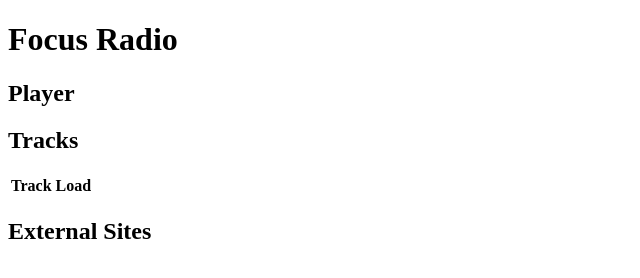
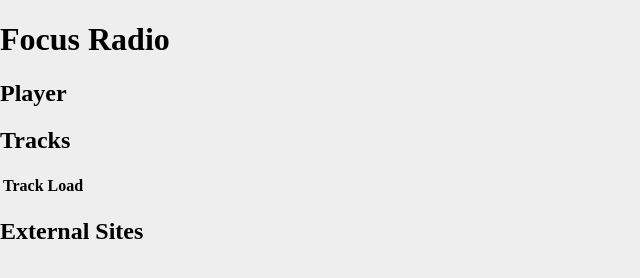
Before and after one commit to robert-cochran/tracks-nb-gh, a plain HTML site: page index.html in a window 1280 px wide. Shown: the whole page, without its empty margins (0-640 px from the left). Drawn offline with nearby package versions, Linux system fonts and the light colour scheme; no server answers.

Commit message:
[nb] Commit

```diff
--- a/css/styles.css
+++ b/css/styles.css
@@ -7,3 +7,92 @@ tr {
 tr:hover {
 	background-color: lightblue;
 }
+
+:root {
+	--color-bg: var(--background);
+
+	--color-menu: var(--f_high);
+	--color-menubg: var(--b_low);
+	--color-menuascent: var(--f_med);
+
+	--color-item: var(--f_high);
+	--color-itembg: var(--b_low);
+	--color-itemascent: var(--f_med);
+
+	--color-image: #fff;                /*Text overlaying an image item*/
+	--color-imagedarken: #000;          /*Overlay on image as text background */
+
+	--color-page-bg: #000;
+	--color-page-input: #111;
+	--color-page-i: #222;               /*idle*/
+	--color-page-e: #333;               /*enabled*/
+	--color-page-a: #666;               /*ascent*/
+
+	--alpha-darken: 0.6;
+	--alpha-idleicon: 0.2;
+	--alpha-idle: 0.4;
+	--alpha-enabledicon: 0.4;
+	--alpha-enabled: 1.0;
+	--alpha-ascent: 1.0;
+
+	--size-menu: 150px;
+	--size-menu-item-sepv: 14px;        /*vertical space between menu items*/
+	--size-menu-item-seph: 10px;        /*horizontal space between menu item count and icon*/
+	--size-menu-itemgroup-sepv: 30px;   /*vertical space between menu types (types to terms, terms to tags)*/
+	--size-menu-tag-sepv: 10px;         /*space between tag items*/
+
+	--size-grid-gutter: 20px;
+	--size-grid-column: 350px;
+
+	--size-item-corner: 10px;
+	--size-item-elem-padding: 1em;      /*vertical space between grid item internal elements (tags, notes, quotes etc)*/
+	--size-item-elem-sep: 0.75em;       /*horizontal space between item element icon and element text (tag icon and tags)*/
+
+	--size-font-title: 1em;
+	--size-font-body: 0.8em;
+	--size-font-menutypes: 1em;
+	--size-font-menutags: 0.8em;
+	--size-font-bodytypes: 1em;         /*font size of type icon/count*/
+
+	--cursor-expandImage: zoom-in;
+	--cursor-minimizeImage: zoom-out;
+  }
+
+  * {
+	box-sizing: border-box;
+  }
+  html {
+	  /* font-family: 'Monaco', 'Andale Mono', 'Deja Vu Sans Mono', 'Consolas', monospace; */
+	  background: var(--background);
+	  padding: 0em;
+	  margin: 0;
+	overflow-y: scroll;
+  }
+  body {
+	  padding: 0em;
+	  margin: 0;
+  }
+  ::selection {
+	background: var(--color-itemascent);
+	color: var(--color-itembg)
+  }
+
+  a:active, a:focus {
+	outline:0;
+	border: none;
+  }
+
+
+body { background:var(--background) !important; }
+#picker { background-color:var(--b_inv) !important; color:var(--f_inv) !important; }
+#picker:before { color:var(--f_med) !important; }
+#picker input::placeholder { color:var(--f_med) !important; }
+.fh { color:var(--f_high) !important; stroke:var(--f_high) !important; }
+.fm { color:var(--f_med) !important; stroke:var(--f_med) !important; }
+.fl { color:var(--f_low) !important; stroke:var(--f_low) !important; }
+.f_inv { color:var(--f_inv) !important; stroke:var(--f_inv) !important; }
+.bh { background:var(--b_high) !important; }
+.bm { background:var(--b_med) !important; }
+.bl { background:var(--b_low) !important; }
+.b_inv { background:var(--b_inv) !important; }
+.icon { color:var(--f_high) !important; stroke:var(--f_high) !important; }
--- a/index.html
+++ b/index.html
@@ -5,7 +5,7 @@
         <script src='https://unpkg.com/react-player/dist/ReactPlayer.standalone.js'></script>
 		<script type="text/javascript" src="scripts/lib/theme.js"></script>
         <link rel="stylesheet" href="css/styles.css">
-
+		<script type="text/javascript" src="js/theme.js"></script>
     </head>
     <body>
 
@@ -15,10 +15,6 @@
 				<div id="containerPlayer" title="" url=""></div>
 
 			<h2>Tracks</h2>
-				<!-- <label for="trackListInput">Input New Tracklist URL</label>
-				<input type="text" id="trackListInput" name="trackListInput">
-				<button onclick="loadURLsFromFilePath(document.getElementById('trackListInput').value)">Load List From URL</button>
-				<br><br> -->
 				<table id="tracksTable">
 					<tr>
 					<th>Track</th>
@@ -26,16 +22,11 @@
 					</tr>
 				</table>
 
-
 			<h2>External Sites</h2>
 				<table id="externalSites">
-					<!-- <a href="https://incoherency.co.uk/blog/stories/nightdrive.html">Nightdrive</a> -
-						<a href="https://news.ycombinator.com/item?id=32947303">HN</a> -
-						<a href="https://github.com/jes/nightdrive">Code</a> -
-					<br> -->
 				</table>
-				<!-- <script src="./script.track-player.js"></script> -->
-				<!-- <script src="./script.external-sites.js"></script> -->
 				<script type="module" src="./main.js"></script>
+				<script> let theme = new Theme(); theme.install(); theme.start(); </script>
+
     </body>
 </html>
--- /dev/null
+++ b/js/theme.js
@@ -0,0 +1,170 @@
+'use strict'
+
+/* global localStorage */
+/* global FileReader */
+/* global DOMParser */
+
+function Theme (client) {
+  this.el = document.createElement('style')
+  this.el.type = 'text/css'
+
+  this.active = {}
+  this.default = {
+    background: '#eeeeee',
+    f_high: '#0a0a0a',
+    f_med: '#4a4a4a',
+    f_low: '#6a6a6a',
+    f_inv: '#111111',
+    b_high: '#a1a1a1',
+    b_med: '#c1c1c1',
+    b_low: '#ffffff',
+    b_inv: '#ffb545'
+  }
+
+  // Callbacks
+  this.onLoad = () => {}
+
+  this.install = (host = document.body) => {
+    window.addEventListener('dragover', this.drag)
+    window.addEventListener('drop', this.drop)
+    host.appendChild(this.el)
+  }
+
+  this.start = () => {
+    console.log('Theme', 'Starting..')
+    if (isJson(localStorage.theme)) {
+      const storage = JSON.parse(localStorage.theme)
+      if (isValid(storage)) {
+        console.log('Theme', 'Loading theme in localStorage..')
+        this.load(storage)
+        return
+      }
+    }
+    this.load(this.default)
+  }
+
+  this.open = () => {
+    console.log('Theme', 'Open theme..')
+    const input = document.createElement('input')
+    input.type = 'file'
+    input.onchange = (e) => {
+      this.read(e.target.files[0], this.load)
+    }
+    input.click()
+  }
+
+  this.load = (data) => {
+    const theme = this.parse(data)
+    if (!isValid(theme)) { console.warn('Theme', 'Invalid format'); return }
+    console.log('Theme', 'Loaded theme!')
+    this.el.innerHTML = `:root {
+      --background: ${theme.background};
+      --f_high: ${theme.f_high};
+      --f_med: ${theme.f_med};
+      --f_low: ${theme.f_low};
+      --f_inv: ${theme.f_inv};
+      --b_high: ${theme.b_high};
+      --b_med: ${theme.b_med};
+      --b_low: ${theme.b_low};
+      --b_inv: ${theme.b_inv};
+    }`
+    localStorage.setItem('theme', JSON.stringify(theme))
+    this.active = theme
+    if (this.onLoad) {
+      this.onLoad(data)
+    }
+  }
+
+  this.reset = () => {
+    this.load(this.default)
+  }
+
+  this.set = (key, val) => {
+    if (!val) { return }
+    const hex = (`${val}`.substr(0, 1) !== '#' ? '#' : '') + `${val}`
+    if (!isColor(hex)) { console.warn('Theme', `${hex} is not a valid color.`); return }
+    this.active[key] = hex
+  }
+
+  this.get = (key) => {
+    return this.active[key]
+  }
+
+  this.parse = (any) => {
+    if (isValid(any)) { return any }
+    if (isJson(any)) { return JSON.parse(any) }
+    if (isHtml(any)) { return extract(any) }
+  }
+
+  // Drag
+
+  this.drag = (e) => {
+    e.stopPropagation()
+    e.preventDefault()
+    e.dataTransfer.dropEffect = 'copy'
+  }
+
+  this.drop = (e) => {
+    e.preventDefault()
+    const file = e.dataTransfer.files[0]
+    if (file.name.indexOf('.svg') > -1) {
+      this.read(file, this.load)
+    }
+    e.stopPropagation()
+  }
+
+  this.read = (file, callback) => {
+    const reader = new FileReader()
+    reader.onload = (event) => {
+      callback(event.target.result)
+    }
+    reader.readAsText(file, 'UTF-8')
+  }
+
+  // Helpers
+
+  function extract (xml) {
+    const svg = new DOMParser().parseFromString(xml, 'text/xml')
+    try {
+      return {
+        background: svg.getElementById('background').getAttribute('fill'),
+        f_high: svg.getElementById('f_high').getAttribute('fill'),
+        f_med: svg.getElementById('f_med').getAttribute('fill'),
+        f_low: svg.getElementById('f_low').getAttribute('fill'),
+        f_inv: svg.getElementById('f_inv').getAttribute('fill'),
+        b_high: svg.getElementById('b_high').getAttribute('fill'),
+        b_med: svg.getElementById('b_med').getAttribute('fill'),
+        b_low: svg.getElementById('b_low').getAttribute('fill'),
+        b_inv: svg.getElementById('b_inv').getAttribute('fill')
+      }
+    } catch (err) {
+      console.warn('Theme', 'Incomplete SVG Theme', err)
+    }
+  }
+
+  function isValid (json) {
+    if (!json) { return false }
+    if (!json.background || !isColor(json.background)) { return false }
+    if (!json.f_high || !isColor(json.f_high)) { return false }
+    if (!json.f_med || !isColor(json.f_med)) { return false }
+    if (!json.f_low || !isColor(json.f_low)) { return false }
+    if (!json.f_inv || !isColor(json.f_inv)) { return false }
+    if (!json.b_high || !isColor(json.b_high)) { return false }
+    if (!json.b_med || !isColor(json.b_med)) { return false }
+    if (!json.b_low || !isColor(json.b_low)) { return false }
+    if (!json.b_inv || !isColor(json.b_inv)) { return false }
+    return true
+  }
+
+  function isColor (hex) {
+    return /^#([0-9A-F]{3}){1,2}$/i.test(hex)
+  }
+
+  function isJson (text) {
+    try { JSON.parse(text); return true } catch (error) { return false }
+  }
+
+  function isHtml (text) {
+    try { new DOMParser().parseFromString(text, 'text/xml'); return true } catch (error) { return false }
+  }
+}
```
